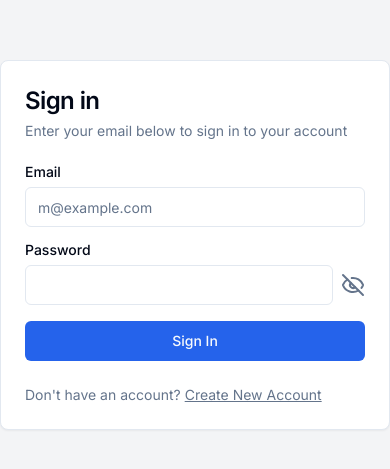
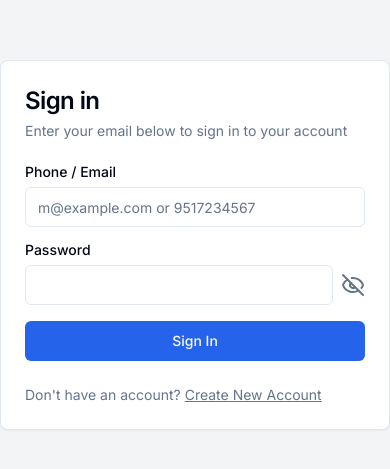
Before and after one commit to ImAdityaa12/storex-frontend, a Next.js app: page /login in a window 390 px wide. Shown: the part 177-646 px from the top of the page. Built offline with nearby package versions, Linux system fonts and the light colour scheme.

Commit message:
Added login with phoneNumber or Email

```diff
--- a/src/app/(auth)/login/page.tsx
+++ b/src/app/(auth)/login/page.tsx
@@ -22,10 +22,10 @@ export default function LoginPage() {
   const [isLoading, setIsLoading] = useState<boolean>(false);
   const [visible, setVisible] = useState<boolean>(false);
   const [formData, setFormData] = useState<{
-    email: string;
+    phoneOremail: string;
     password: string;
   }>({
-    email: "",
+    phoneOremail: "",
     password: "",
   });
   const router = useRouter();
@@ -41,7 +41,7 @@ export default function LoginPage() {
           "Content-Type": "application/json",
         },
         body: JSON.stringify({
-          email: formData.email,
+          phoneOrEmail: formData.phoneOremail,
           password: formData.password,
         }),
         credentials: "include",
@@ -72,17 +72,16 @@ export default function LoginPage() {
         <CardContent className="grid gap-4">
           <form onSubmit={onSubmit}>
             <div className="grid gap-2">
-              <Label htmlFor="email">Email</Label>
+              <Label htmlFor="email">Phone / Email</Label>
               <Input
                 id="email"
-                type="email"
-                placeholder="m@example.com"
+                // type="email"
+                placeholder="m@example.com or 9517234567"
                 autoCapitalize="none"
-                autoComplete="email"
                 autoCorrect="off"
                 disabled={isLoading}
                 onChange={(e) =>
-                  setFormData({ ...formData, email: e.target.value })
+                  setFormData({ ...formData, phoneOremail: e.target.value })
                 }
               />
             </div>
```
